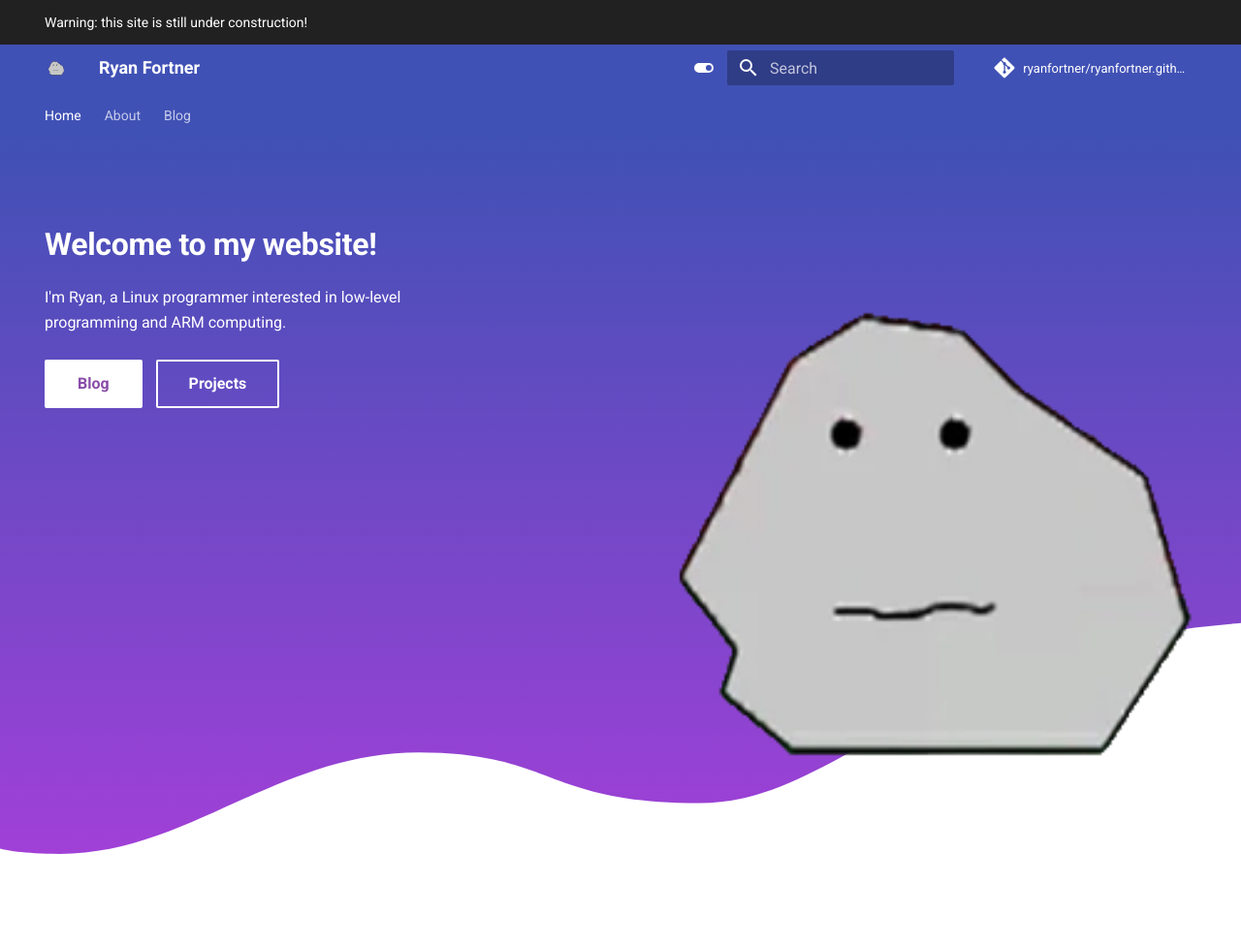
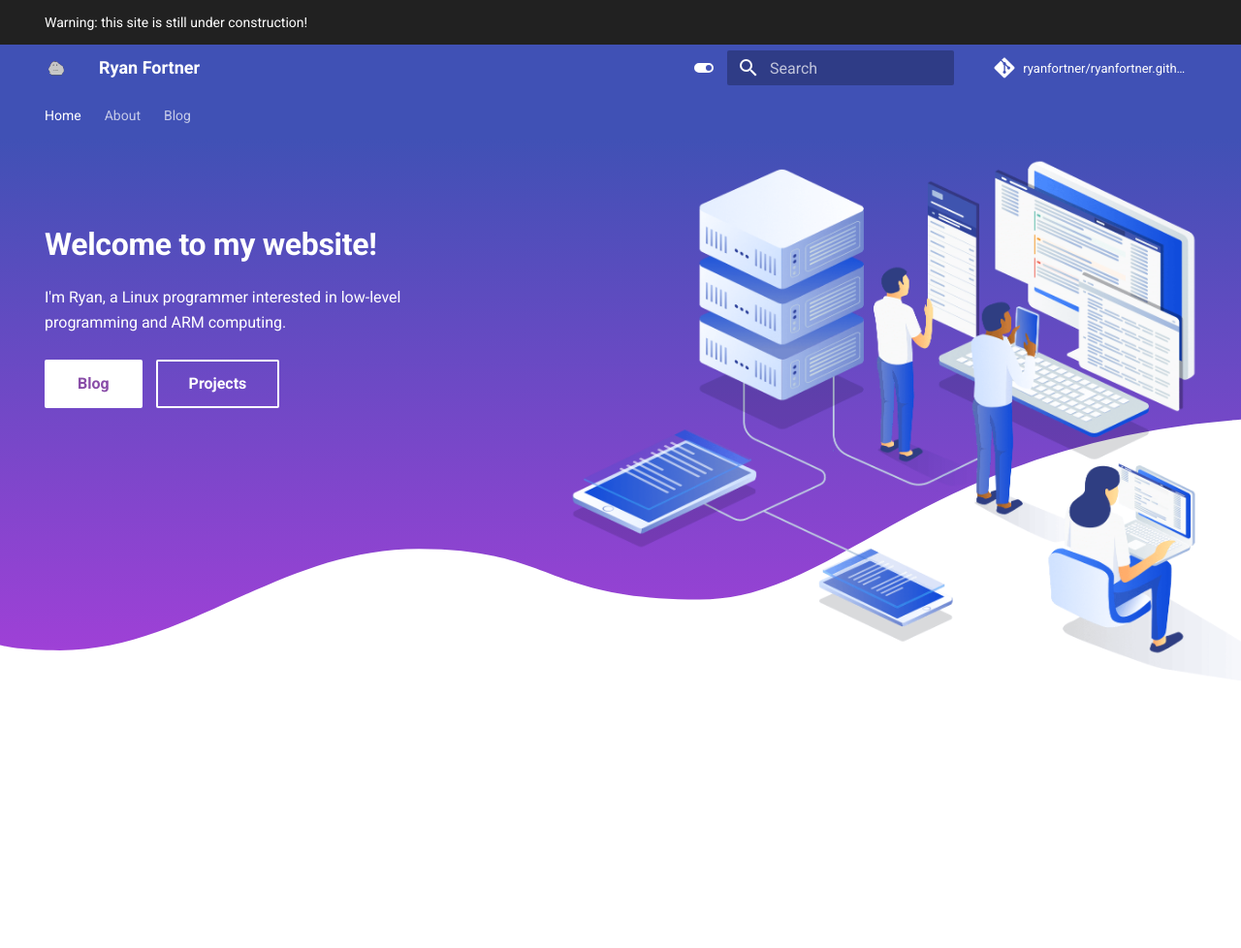
Before and after one commit to ryanfortner/ryanfortner.github.io, an MkDocs documentation site: the page built from docs/index.md, in a window 1280 px wide. Shown: the whole page at 97% size. Built offline with MkDocs 1.6.1 and Material for MkDocs 9.7.7, drawn with Linux system fonts in a browser that asks for light colours; comment, search, counter and statistics services are not loaded; after the commit the page ends 900 px from its top, so only the background shows below that.

Commit message:
revert to original illustration

```diff
--- a/custom/overrides/home.html
+++ b/custom/overrides/home.html
@@ -9,7 +9,7 @@
     <div class="md-grid md-typeset">
       <div class="mdx-hero">
         <div class="mdx-hero__image">
-          <img src="assets/favicon.png" alt="" width="1659" height="1200" draggable="false">
+          <img src="assets/images/illustration.png" alt="" width="1659" height="1200" draggable="false">
         </div>
         <div class="mdx-hero__content">
           <h1>Welcome to my website!</h1>
```
